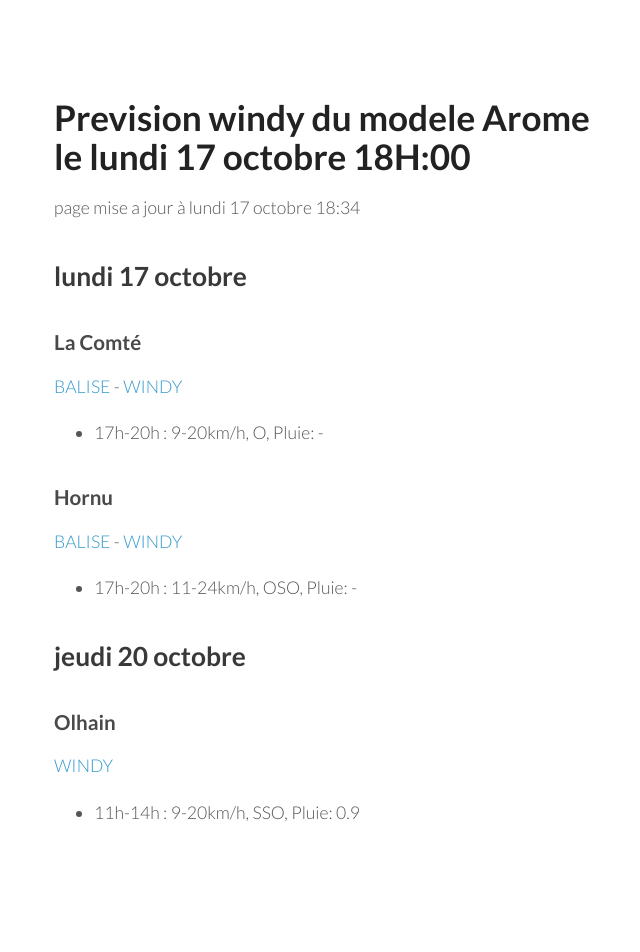
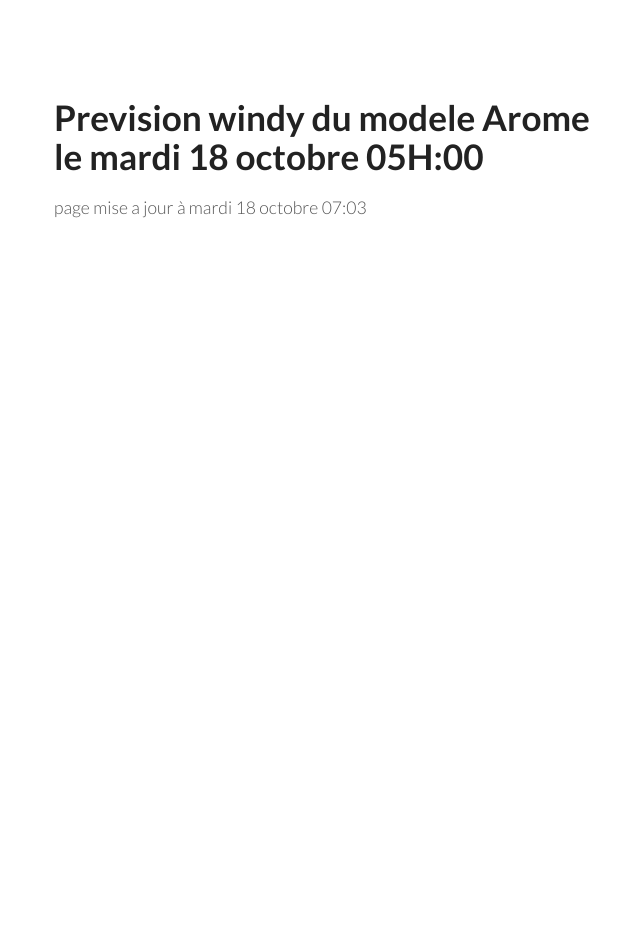
Before and after one commit to parapente-dans-le-nord/parapente-dans-le-nord.github.io, a Jekyll site: the page built from index.markdown, in a window 1280 px wide. Shown: the whole page, without its empty margins (116-756 px from the left). Built offline with Jekyll 4.4.1, drawn with Linux system fonts in a browser that asks for light colours; our own code applies the rules of GitHub Pages for plain Markdown files; after the commit the page ends 900 px from its top, so only the background shows below that.

Commit message:
update index.markdown

```diff
--- a/index.markdown
+++ b/index.markdown
@@ -3,30 +3,5 @@ layout: my-layout
 ---
 
 
-# Prevision windy du modele Arome le lundi 17 octobre 18H:00
-page mise a jour à lundi 17 octobre 18:34
-
-## lundi 17 octobre
-
-### La Comté
-
-[BALISE](https://balisemeteo.com/balise.php?idBalise=) -  [WINDY](https://windy.com/50.426/2.500?50.025,2.499,8)
-
-- 17h-20h : 9-20km/h, O, Pluie: -
-
-
-### Hornu
-
-[BALISE](https://balisemeteo.com/balise_histo.php?idBalise=5040) -  [WINDY](https://windy.com/50.424/3.819?50.024,3.818,8,m:e3daghw)
-
-- 17h-20h : 11-24km/h, OSO, Pluie: -
-
-
-
-## jeudi 20 octobre
-
-### Olhain
-
- [WINDY](https://windy.com/50.434/2.586?50.031,2.587,8,m:e3eagft)
-
-- 11h-14h : 9-20km/h, SSO, Pluie: 0.9
+# Prevision windy du modele Arome le mardi 18 octobre 05H:00
+page mise a jour à mardi 18 octobre 07:03
```
